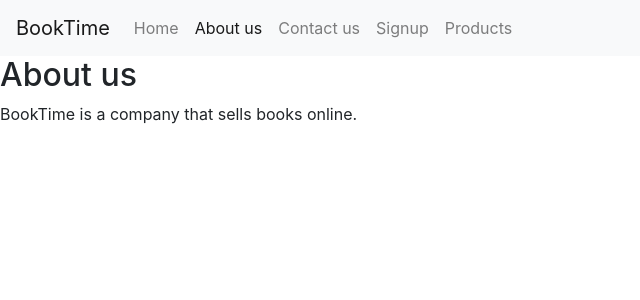
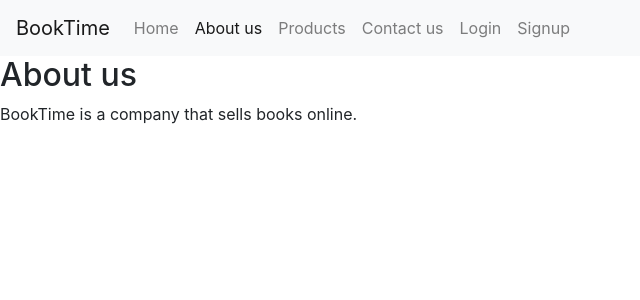
Before and after one commit to rpdedeus-learning/book-time, a Django app: page /about-us/ in a window 1280 px wide. Shown: the top 300 px of the page, without its empty margins (0-640 px from the left). Run offline with Django 3.2, Linux system fonts and the light colour scheme; some libraries are stand-ins or nearby versions.

Commit message:
Reorder items in main nav.

```diff
--- a/main/templates/base.html
+++ b/main/templates/base.html
@@ -22,14 +22,17 @@
                     <li class="nav-item {% if request.path == "/about-us/" %} active {% endif %}">
                         <a class="nav-link" href="/about-us/">About us</a>
                     </li>
+                    <li class="nav-item {% if request.path == "/products/all" %} active {% endif %}">
+                        <a class="nav-link" href="/products/all">Products</a>
+                    </li>
                     <li class="nav-item {% if request.path == "/contact-us" %} active {% endif %}">
                         <a class="nav-link" href="/contact-us">Contact us</a>
                     </li>
+                    <li class="nav-item {% if request.path == '/login/' %} active {% endif %}">
+                        <a class="nav-link" href="/login/">Login</a>
+                    </li>
                     <li class="nav-item {% if request.path == "/signup" %} active {% endif %}">
                         <a class="nav-link" href="/signup">Signup</a>
-                    </li>
-                    <li class="nav-item {% if request.path == "/products/all" %} active {% endif %}">
-                        <a class="nav-link" href="/products/all">Products</a>
                     </li>
                 </ul>
             </div>
```
